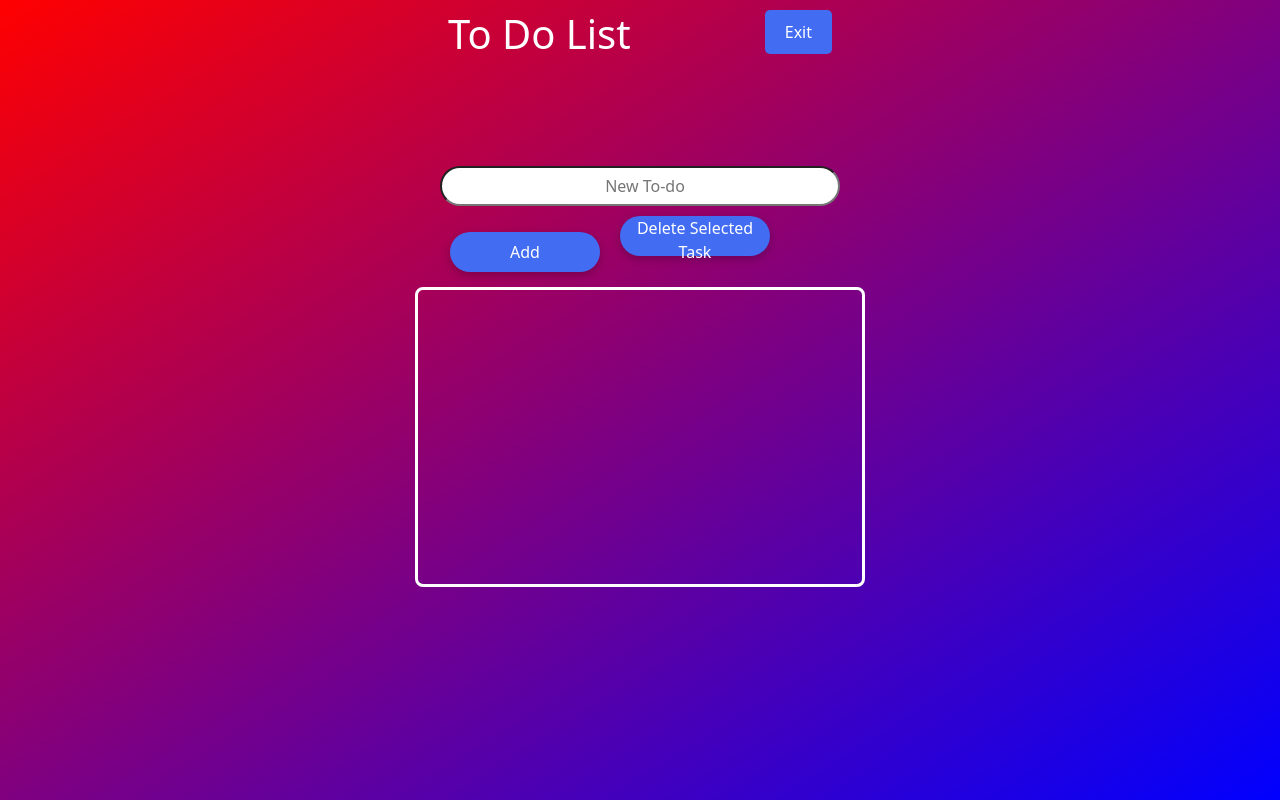
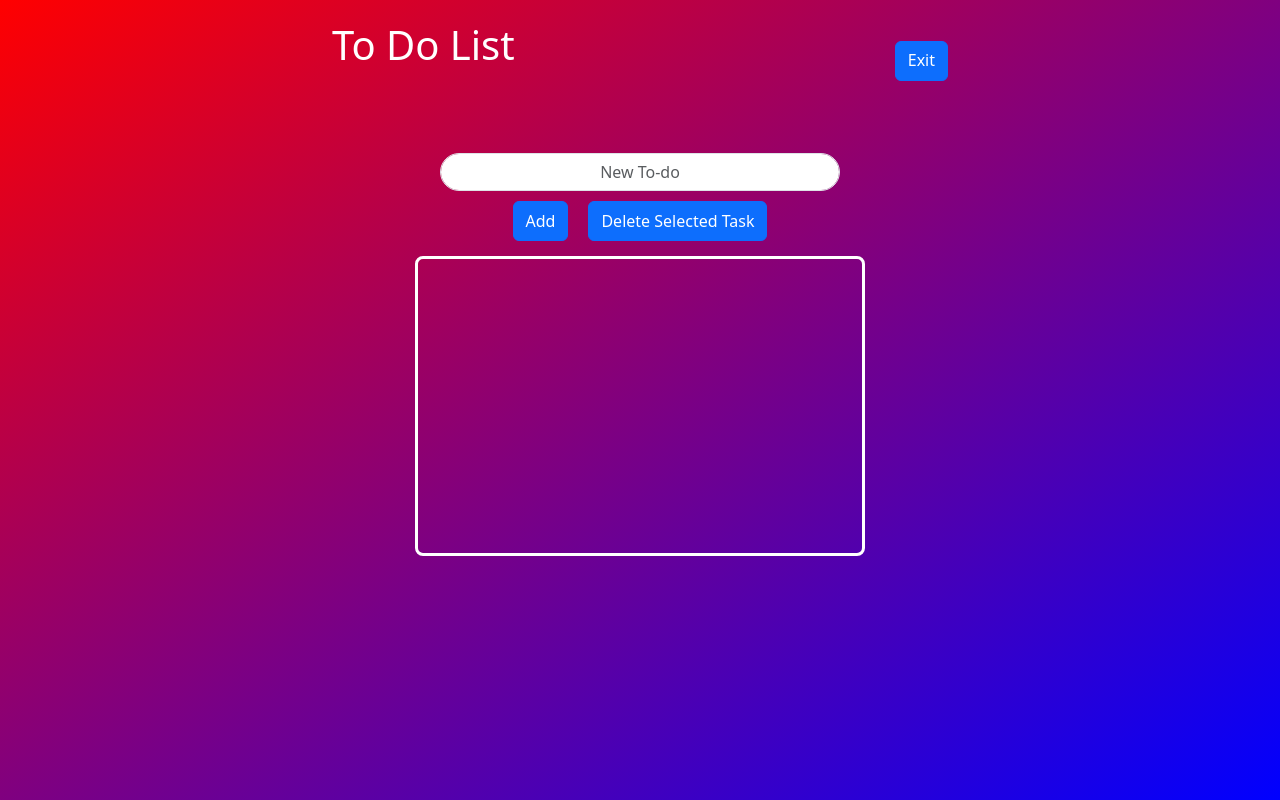
Before and after one commit to huseyinbagator/react-demo-todo-app, a React (Create React App) app: page /tasks in a window 1280 px wide. Built offline with nearby package versions, Linux system fonts and the light colour scheme; sample sign-in values are in the browser's storage.

Commit message:
Adding bootstap and css edits

```diff
--- a/src/App.css
+++ b/src/App.css
@@ -1,68 +1,32 @@
 * {
-  margin: 0;
-  padding: 0;
   box-sizing: border-box;
 }
 
 ul {
   list-style-type: none;
   margin-left: 20px;
-  margin-top: 10px;
   font-size: 18px;
-  color: #fff;
-}
-
-li {
-  margin-top: 5px;
-  display: flex;
-  align-items: center;
 }
 
 .App {
-  height: 100vh;
-  display: flex;
-  flex-direction: column;
-  align-items: center;
+  min-height: 100vh;
   background: linear-gradient(to bottom right, red, blue);
 }
 
-h1 {
-  color: #fff;
+.tasks-page {
+  width: 50%;
 }
 
-form {
-  flex-direction: column;
+.exit-router {
+  width: 100px;
 }
 
-input {
-  height: 40px;
-  width: 400px;
-  margin-top: 100px;
-  border-radius: 32px;
-  padding-left: 10px;
-  text-align: center;
+.task-form-control {
+  width: 70%;
 }
 
-.buttons {
-  margin-top: 10px;
-  margin-bottom: 10px;
-}
-
-.buttons button {
-  margin: 0 10px;
-  width: 150px;
-  height: 40px;
-  color: #fff;
-  background-color: #426cf1;
-  border-radius: 20px;
-  box-shadow: rgba(0, 0, 0, 0.24) 0px 3px 8px;
-  border: none;
-  transition: all 0.5s ease-in-out;
-}
-
-.buttons button:hover {
-  color: #426cf1;
-  background-color: #fff;
+button {
+  margin: 10px !important;
 }
 
 .tasklist {
@@ -73,42 +37,20 @@ input {
   min-height: 300px;
 }
 
-.nav-top {
-  display: flex;
-  justify-content: space-between;
-  align-items: flex-start;
-  width: 30%;
-  margin-top: 10px;
-}
-
 .exit {
-  background-color: #426cf1;
-  color: #fff;
-  padding: 10px 20px;
-  text-decoration: none;
   border-radius: 5px;
 }
 
-.exit:hover {
-  background-color: #fff;
-  color: #426cf1;
+.todo-bar {
+  width: 400px;
 }
 
 .round {
-  background-color: grey;
   width: 30px;
   height: 30px;
-  display: block;
-  margin-right: 20px;
-  border-radius: 100%;
-}
-
-.green {
-  background-color: green !important;
 }
 
 /* LoginPage Start*/
-
 .login-page-main {
   height: 100vh;
   background: linear-gradient(
--- a/src/pages/TasksPage.js
+++ b/src/pages/TasksPage.js
@@ -1,7 +1,13 @@
 import React from "react";
-import { useState, useEffect } from "react";
+
 import { Link } from "react-router-dom";
 import { useNavigate } from "react-router-dom";
+import { useState, useEffect } from "react";
+import Container from "react-bootstrap/Container";
+import Row from "react-bootstrap/Row";
+import Col from "react-bootstrap/Col";
+import Form from "react-bootstrap/Form";
+import Button from "react-bootstrap/Button";
 
 function TasksPage() {
   const [currentTask, setCurrentTask] = useState("");
@@ -70,49 +76,69 @@ function TasksPage() {
   };
   return (
     <div className="App">
-      <div className="nav-top">
-        <h1>To Do List</h1>
-        <Link onClick={handleExit} className="exit" to="/">
+      <Container className="tasks-page d-flex justify-content-center flex-column">
+        <Row className="mt-3">
+          <Col className="d-flex justify-content-between align-items-center ">
+            <h1 className="text-white">To Do List</h1>
+            <Link
+              onClick={handleExit}
+              className="exit-btn btn btn-primary"
+              to="/"
+            >
               Exit
             </Link>
-      </div>
-
-      <form className="form">
-        <div>
-          <input
+          </Col>
+        </Row>
+        <Row>
+          <Col className="d-flex justify-content-center">
+            <Form className="mt-4">
+              <Form.Group className="task-form-control ">
+                <Form.Control
+                  className="todo-bar rounded-pill text-center mt-5"
                   value={currentTask}
                   onChange={handleChange}
                   placeholder="New To-do"
                 />
-        </div>
-        <div className="buttons">
-          <button className="buttonadd" onClick={handleAdd} type="submit">
+              </Form.Group>
+              <div className="d-flex justify-content-center align-items-center ">
+                <Button
+                  type="button"
+                  class=" btn btn-primary"
+                  onClick={handleAdd}
+                >
                   Add
-          </button>
-          <button
+                </Button>
+                <Button
                   type="submit"
+                  class="btn btn-primary"
                   onClick={handleDelete}
-            className="buttonadelete"
-            disabled={selectedTask === null}
                 >
                   Delete Selected Task
-          </button>
+                </Button>
               </div>
-      </form>
-
+            </Form>
+          </Col>
+        </Row>
+        <Row>
+          <Col className="d-flex justify-content-center align-items-center ">
             <div className="tasklist">
-        <ul>
+              <ul className="text-white mt-2 ">
                 {taskLists.map((currentTask, index) => (
-            <li key={index} onClick={() => handleSelectTask(index)}>
+                  <li className="mt-1 d-flex " key={index} onClick={() => handleSelectTask(index)}>
                     {" "}
                     <span
-                className={`round ${selectedTask === index ? "green" : ""}`}
+                      className={`round rounded-circle me-3 bg-secondary ${
+                        selectedTask === index ? "bg-success" : ""
+                      }`}
                     ></span>
                     {currentTask}
                   </li>
                 ))}
               </ul>
             </div>
+          </Col>
+        </Row>
+      </Container>
     </div>
   );
 }
```
Lines whose indentation alone changed are shown as unchanged.
